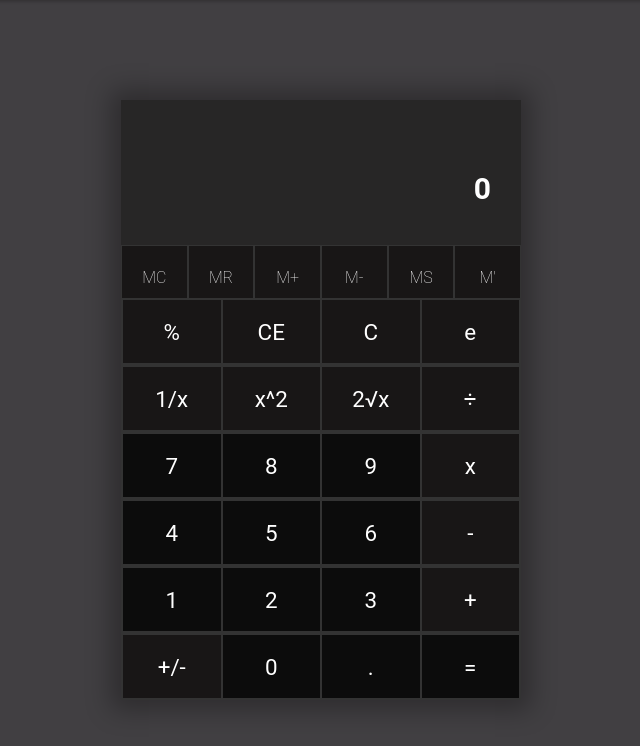
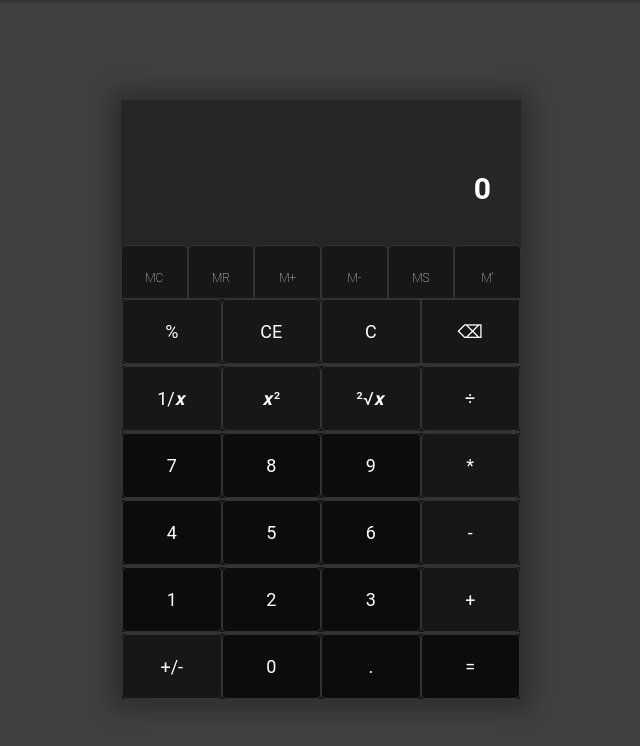
Before and after one commit to AnaCRomero/proyectoUX, a React (Create React App) app: page / in a window 1280 px wide. Shown: the top 746 px of the page, without its empty margins (319-959 px from the left). Built offline with nearby package versions, Linux system fonts and the light colour scheme.

Commit message:
git commit -m"Botones Especiales buenos"

```diff
--- a/package.json
+++ b/package.json
@@ -27,7 +27,6 @@
     "react-dom": "^18.2.0",
     "react-router": "^5.2.0",
     "react-router-dom": "^5.2.0",
-    "react-scripts": "^5.0.0",
     "typescript": "^4.1.3",
     "web-vitals": "^0.2.4",
     "workbox-background-sync": "^5.1.4",
@@ -71,7 +70,8 @@
     ]
   },
   "devDependencies": {
-    "@capacitor/cli": "4.7.0"
+    "@capacitor/cli": "4.7.0",
+    "react-scripts": "5.0.1"
   },
   "description": "An Ionic project"
 }
--- a/src/App.css
+++ b/src/App.css
@@ -25,6 +25,6 @@
   color: #fff;
   font-weight: bold;
   border: 0.5px solid #333;
-  font-size: 1.4rem;
+  font-size: 18px;
   width: 100%;
 }
--- a/src/App.tsx
+++ b/src/App.tsx
@@ -4,7 +4,7 @@ import Pantalla from './components/Pantalla';
 import Boton from './components/Boton';
 import BotonClear from './components/BotonClear';
 import {useState} from 'react';
-import {evaluate} from 'mathjs';
+import {evaluate, sqrt} from 'mathjs';
 
 /* Core CSS required for Ionic components to work properly */
 import '@ionic/react/css/core.css';
@@ -32,11 +32,49 @@ const App: React.FC = () => {
   const agregarInput = (val:string) => {
     setInput(input + val);
   }
+
+
+  const cambio_signo = () => {
+    const numero_aux = evaluate(input);
+    if (numero_aux > 0) {
+      setInput(`-${numero_aux}`);
+    } else {
+      setInput(`${Math.abs(numero_aux)}`);
+    }
+  }
+
+  const calcular_porcentaje = () => {
+    const numero_aux = evaluate(input);
+    const calc_percentage = numero_aux / 100;
+    setInput(`${calc_percentage}`);
+  }
+
+  const calcular_cuadrado = () => {
+    const numero_aux = evaluate(input);
+    const calc_result = numero_aux ** 2;
+    setInput(`${calc_result}`);
+  }
+
+  const calc_raiz_cuadrada = () => {
+    const numero_aux = evaluate(input);
+    const calc_result = Math.sqrt(numero_aux);
+    setInput(`${calc_result}`);
+  }
+
+  const calc_inversa = () => {
+    const numero_aux = evaluate(input);
+    const calc_result = 1 / numero_aux;
+    setInput(`${calc_result}`);
+  }
+
+  const hacer_backspace = () => {
+    setInput(prev => prev.slice(0, -1));
+  }
+
   const calcularResultado = () => {
     if(input)
     setInput(evaluate(input));
   }
-
   return (
     <IonApp>
       <IonPage>
@@ -58,23 +96,23 @@ const App: React.FC = () => {
 
               <div className='fila'>
               <Boton manejarClic={agregarInput}>%</Boton>
-              <Boton manejarClic={agregarInput}>CE</Boton>
-              <Boton manejarClic={agregarInput}>C</Boton>
-              <BotonClear manejarClear={() => setInput('')}> e </BotonClear>
+              <Boton manejarClic={() => setInput('')}>CE</Boton>
+              <BotonClear manejarClear={() => setInput('')}>C</BotonClear>
+              <BotonClear manejarClear={hacer_backspace}>⌫</BotonClear>
               </div>
 
               <div className='fila'>
-                <Boton manejarClic={agregarInput}>1/x</Boton>
-                <Boton manejarClic={agregarInput}>x^2</Boton>
-                <Boton manejarClic={agregarInput}>2√x</Boton>
-                <Boton manejarClic={agregarInput}>÷</Boton>
+                <Boton manejarClic={calc_inversa}>1/𝒙</Boton>
+                <Boton manejarClic={calcular_cuadrado}>𝒙²</Boton>
+                <Boton manejarClic={calc_raiz_cuadrada}>²√𝒙</Boton>
+                <Boton manejarClic={calcular_porcentaje}>÷</Boton>
               </div>
 
               <div className='fila'>
                 <Boton manejarClic={agregarInput}>7</Boton>
                 <Boton manejarClic={agregarInput}>8</Boton>
                 <Boton manejarClic={agregarInput}>9</Boton>
-                <Boton manejarClic={agregarInput}>x</Boton>
+                <Boton manejarClic={agregarInput}>*</Boton>
               </div>
 
               <div className='fila'>
@@ -92,7 +130,7 @@ const App: React.FC = () => {
               </div>
 
               <div className='fila'>
-                <Boton manejarClic={agregarInput}>+/-</Boton>
+                <Boton manejarClic={cambio_signo}>+/-</Boton>
                 <Boton manejarClic={agregarInput}>0</Boton>
                 <Boton manejarClic={agregarInput}>.</Boton>
                 <Boton className='igual' manejarClic={calcularResultado}>=</Boton>
--- a/src/components/Boton.css
+++ b/src/components/Boton.css
@@ -10,6 +10,7 @@
     border: 1px solid #333;
     cursor: pointer;
     user-select: none;
+    border-radius: 5px;
 }
 
 .especial{
@@ -21,7 +22,7 @@
     text-align: center;
     color: #fff;
     font-weight: lighter;
-    font-size: 1rem;
+    font-size: 12px;
 }
 
 .operador{
```
Also changed, not shown: 1 other file (tests, documents, lock files or other folders).
